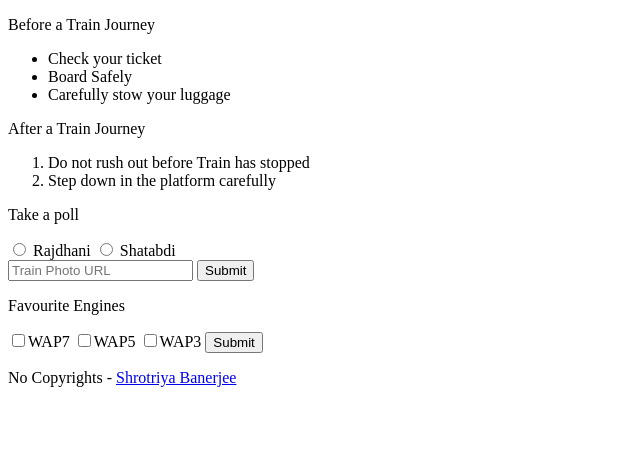
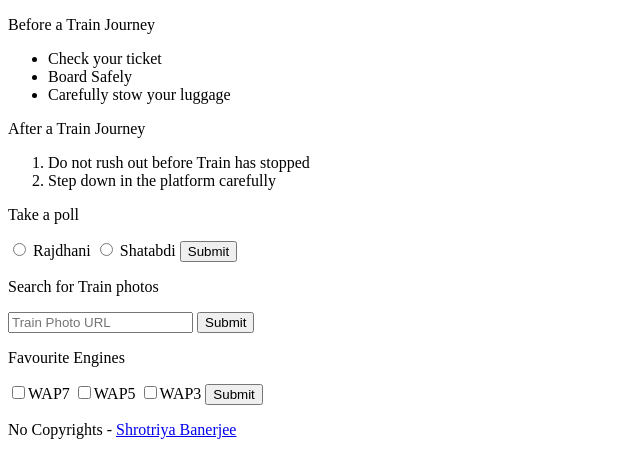
Before and after one commit to NightHawk2007/TrainPhotoApp, a plain HTML site: page index.html in a window 1280 px wide. Shown: the part 489-944 px from the top of the page, without its empty margins (0-640 px from the left). Before the commit the page ends 892 px from the top, so only its background shows below. Drawn offline with Linux system fonts and the light colour scheme.

Commit message:
Update index.html

```diff
--- a/index.html
+++ b/index.html
@@ -30,9 +30,15 @@
             <p>Take a poll</p>
             <form action="/submit-Train-photos">
                 <label for="indoor"><input id="indoor" type="radio" name="Rajdhani-Shatabdi"> Rajdhani</label>
-                <label for="outdoor"><input id="outdoor" type="radio" name="Rajdhani-Shatabdi"> Shatabdi</label><br>
+                <label for="outdoor"><input id="outdoor" type="radio" name="Rajdhani-Shatabdi"> Shatabdi</label>
+                <button type="submit">Submit</button><br>
+            </form>
+
+            <p>Search for Train photos</p>
+
+            <form action="/submit-Google.com">
                 <input type="text" placeholder="Train Photo URL" required>
-                <button type="submit">Submit</button><br>
+                <button type="submit">Submit</button>
             </form>
 
             <p>Favourite Engines</p>
```
